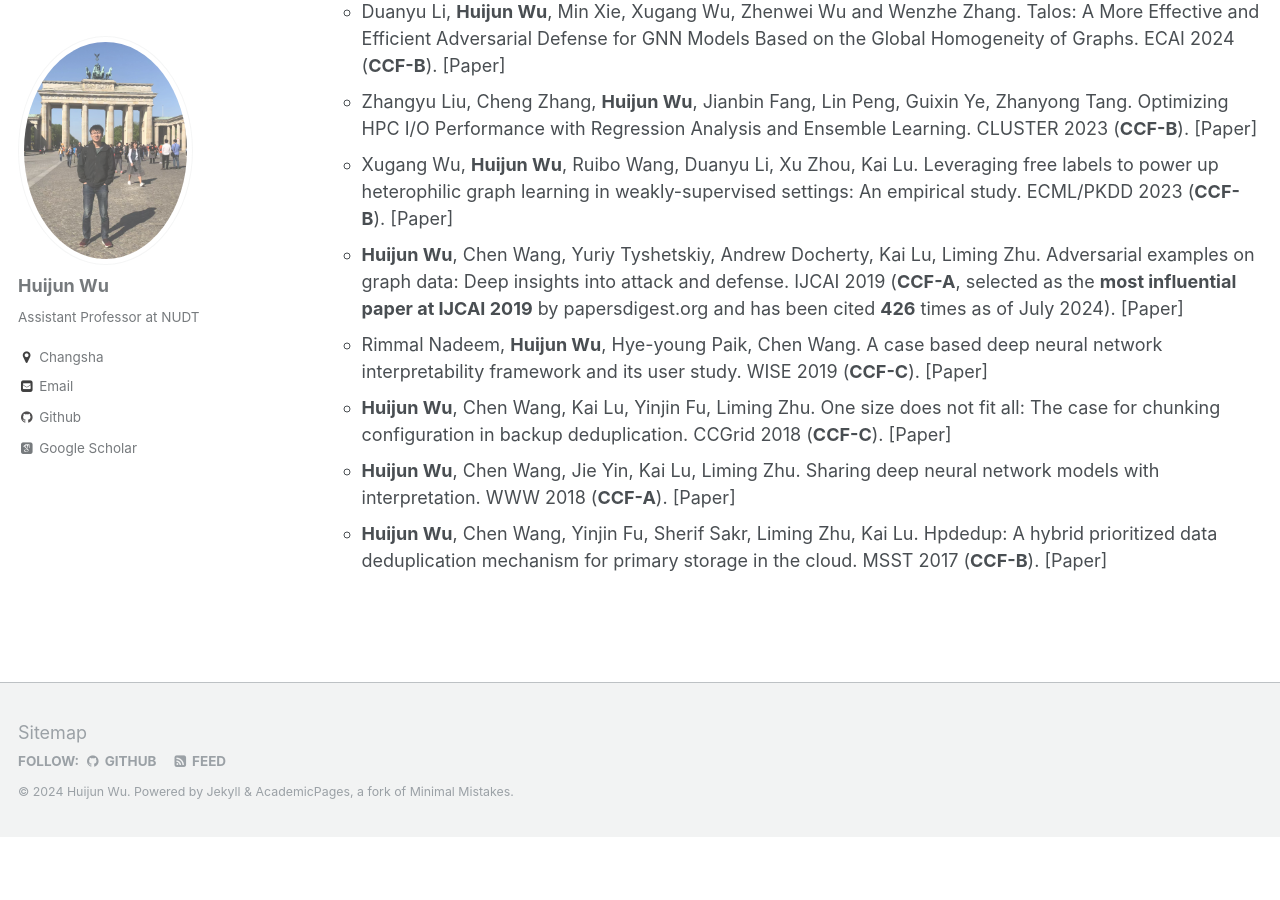
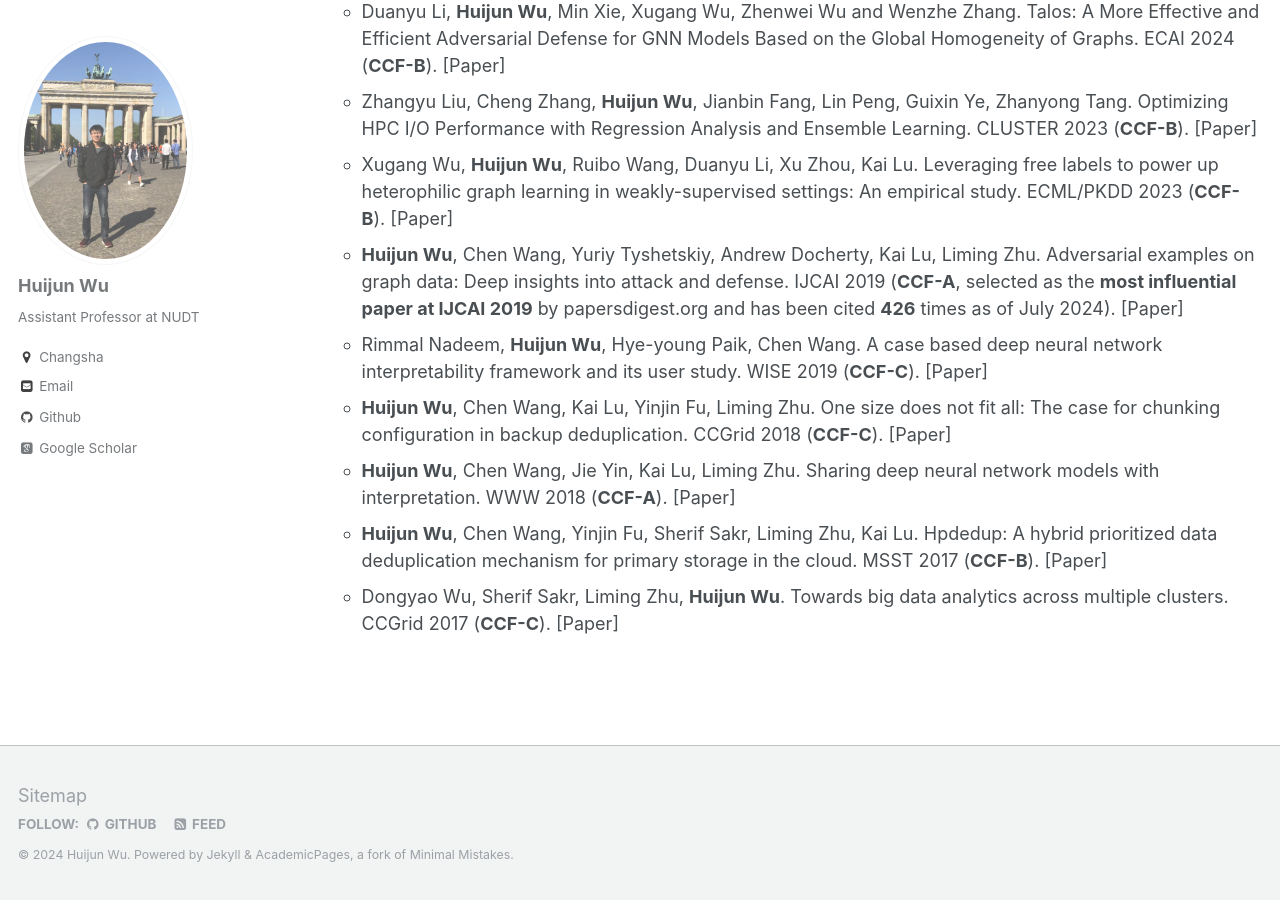
Before and after one commit to sktzwhj/sktzwhj.github.io, a Jekyll site: the page built from _pages/publications.md, in a window 1280 px wide and 900 px high, scrolled down 636 px. Built offline with Jekyll 4.4.1, drawn with Linux system fonts in a browser that asks for light colours; some web fonts are replaced; a script that is not in the unit is left out; before the commit the page ends 1473 px from its top, so only the background shows below that.

Commit message:
update pub

```diff
--- a/_pages/publications.md
+++ b/_pages/publications.md
@@ -30,3 +30,4 @@ author_profile: true
   * **Huijun Wu**, Chen Wang, Kai Lu, Yinjin Fu, Liming Zhu. One size does not fit all: The case for chunking configuration in backup deduplication. CCGrid 2018 (**CCF-C**). [[Paper]](http://sktzwhj.github.io/files/CCGRID18.pdf)
   *  **Huijun Wu**, Chen Wang, Jie Yin, Kai Lu, Liming Zhu. Sharing deep neural network models with interpretation. WWW 2018 (**CCF-A**). [[Paper]](http://sktzwhj.github.io/files/WWW18.pdf)
   * **Huijun Wu**, Chen Wang, Yinjin Fu, Sherif Sakr, Liming Zhu, Kai Lu. Hpdedup: A hybrid prioritized data deduplication mechanism for primary storage in the cloud. MSST 2017 (**CCF-B**). [[Paper]](https://msstconference.org/MSST-history/2017/index.html)
+  * Dongyao Wu, Sherif Sakr, Liming Zhu, **Huijun Wu**. Towards big data analytics across multiple clusters. CCGrid 2017 (**CCF-C**). [[Paper]](http://sktzwhj.github.io/files/CCGRID17.pdf)
```
Also changed, not shown: 1 other file.
